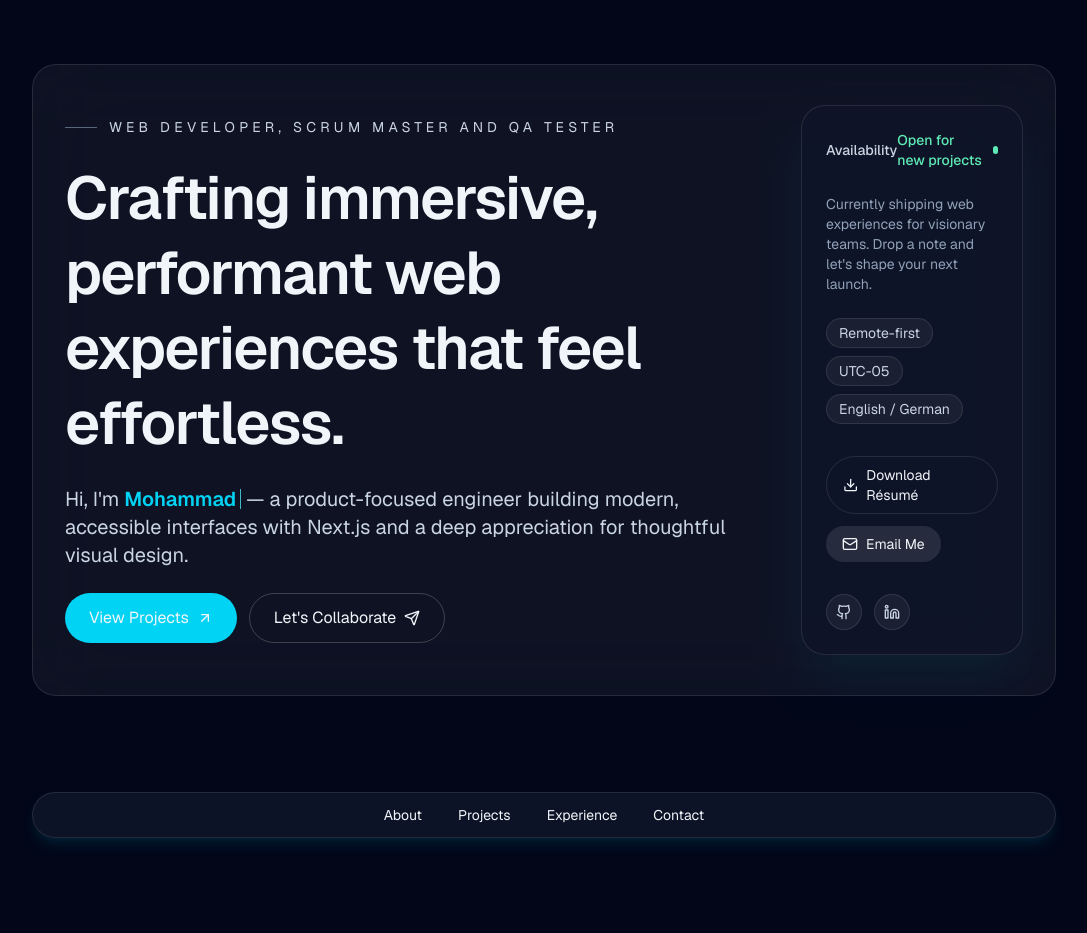
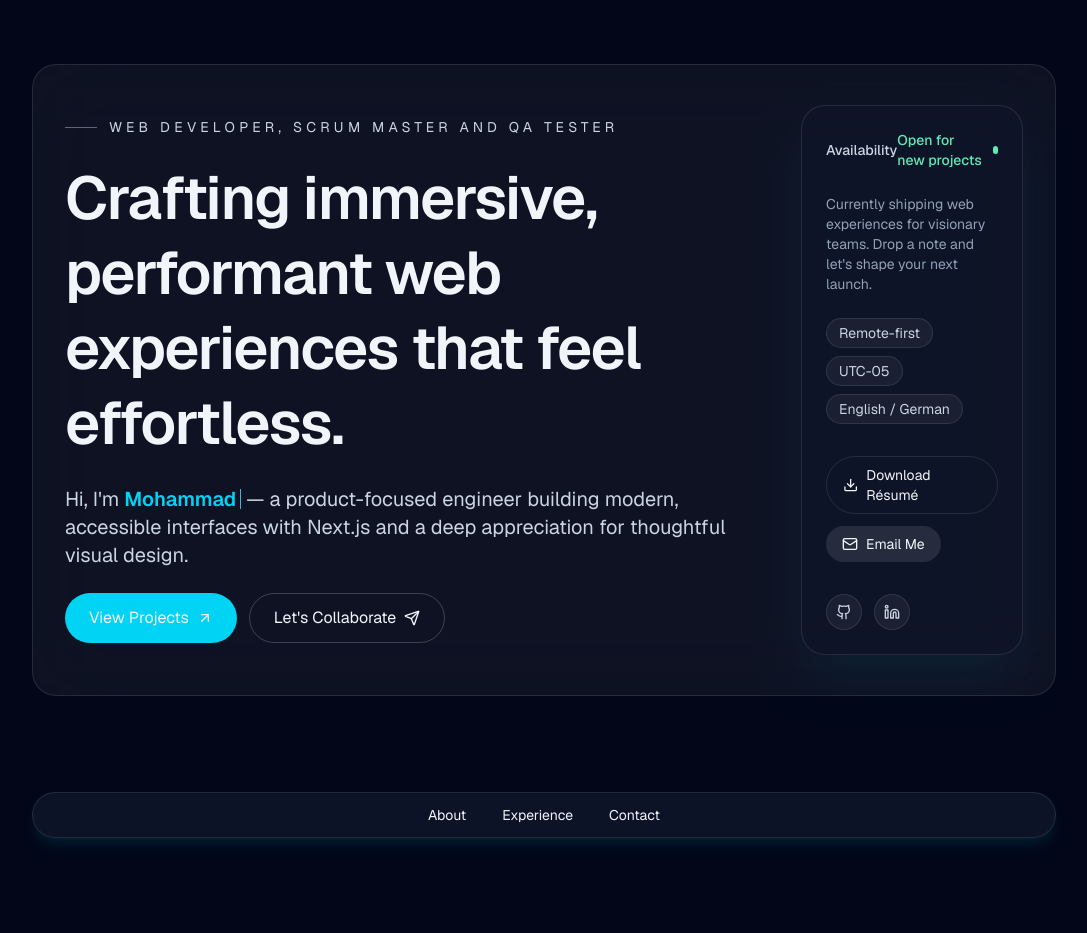
Before and after one commit to hmoa12/hmoa12.github.io, a Next.js app: page / in a window 1280 px wide. Shown: the top 933 px of the page, without its empty margins (96-1183 px from the left). Built offline with nearby package versions, Linux system fonts and the light colour scheme.

Commit message:
Update build ID and remove Projects section from navigation in Home component

```diff
--- a/app/page.tsx
+++ b/app/page.tsx
@@ -15,7 +15,7 @@ import { ContactSection } from "@/components/contact-section";
 
 const navItems = [
   { label: "About", href: "#about" },
-  { label: "Projects", href: "#projects" },
+  // { label: "Projects", href: "#projects" },
   { label: "Experience", href: "#experience" },
   { label: "Contact", href: "#contact" },
 ];
```
Also changed, not shown: 15 other files (tests, documents, lock files or other folders).
